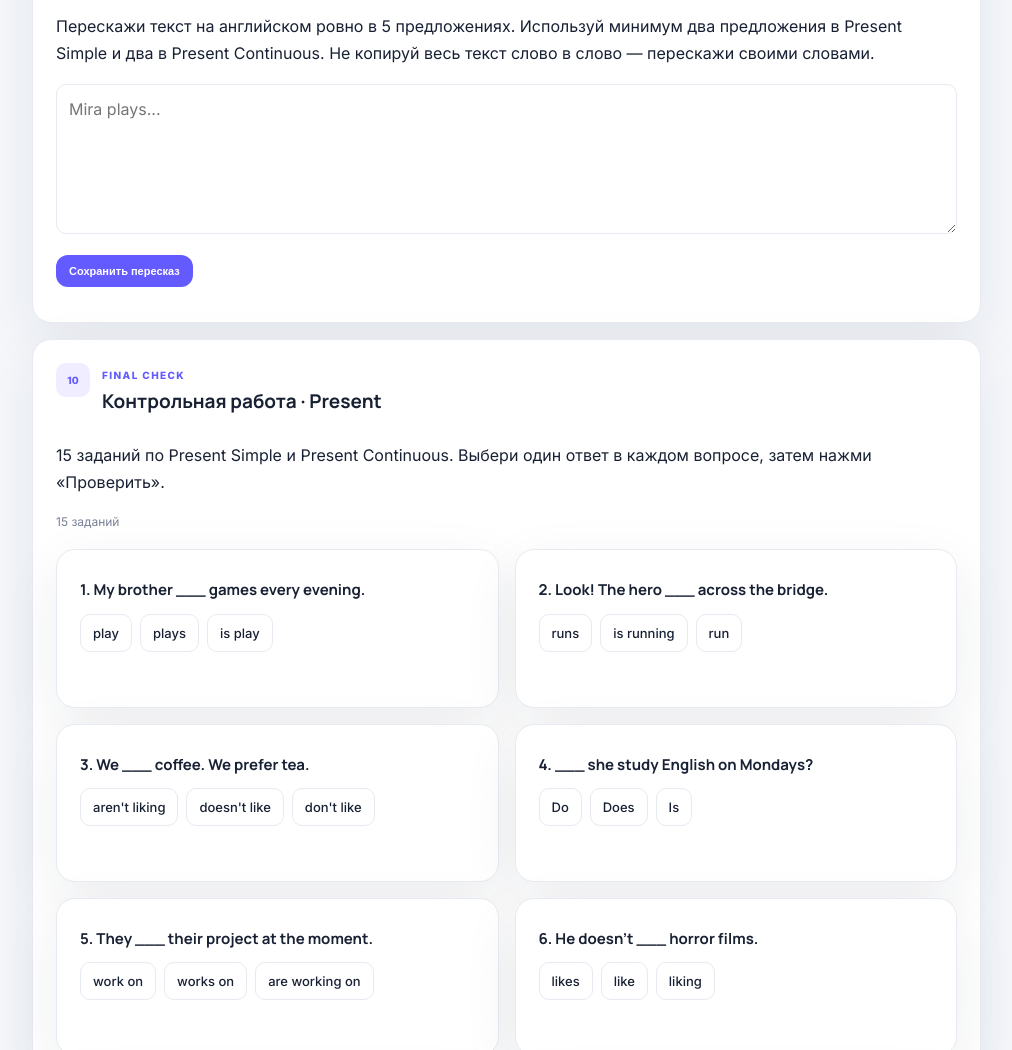
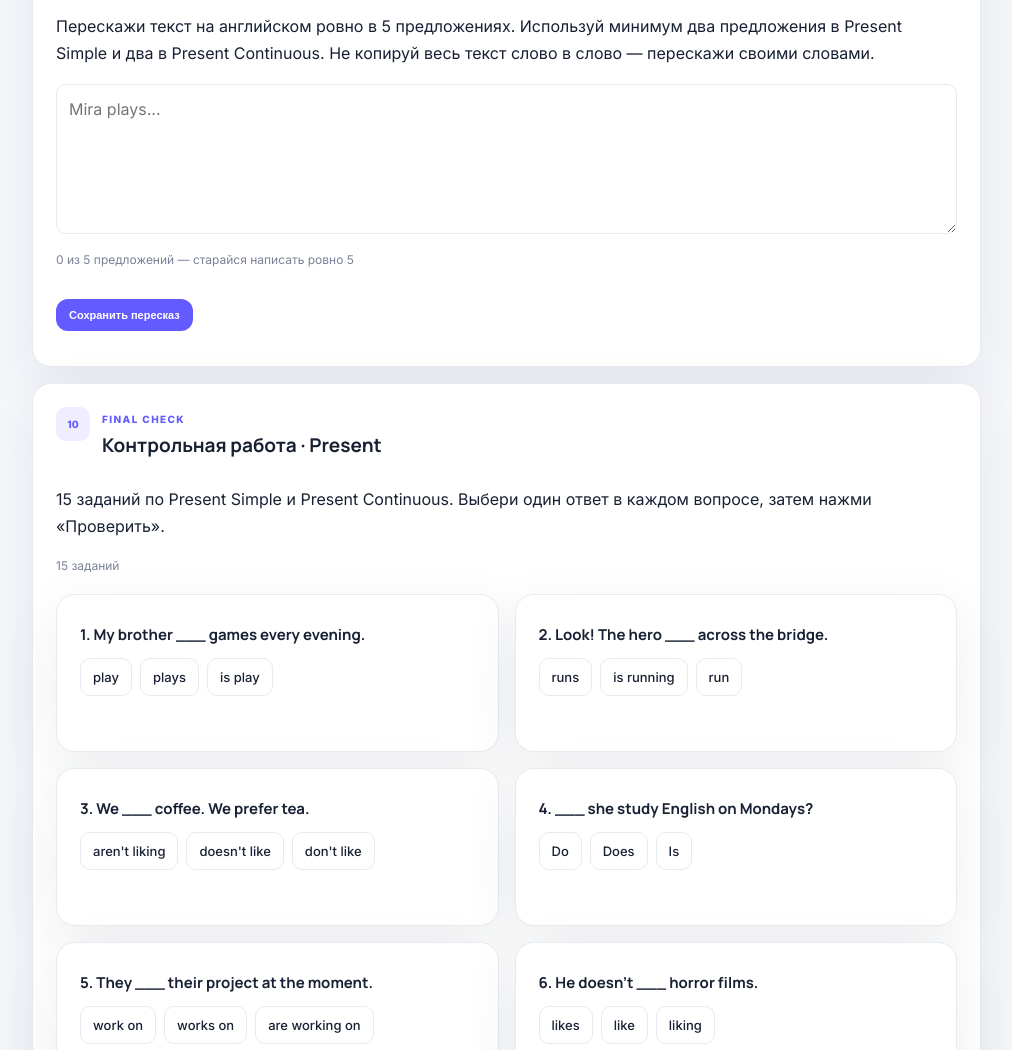
Before and after one commit to Harvus-son/English, a website: page present.html in a window 1280 px wide. Shown: the part 3648-4698 px from the top of the page, without its empty margins (261-1273 px from the left). Drawn offline with nearby package versions, Linux system fonts and the light colour scheme.

Commit message:
Add five-sentence writing counter

```diff
--- a/present.html
+++ b/present.html
@@ -17,7 +17,7 @@
 <article class="content-card"><h3>06 · Как добавлять -ing</h3><table class="rule-table"><tr><th>Правило</th><th>Пример</th></tr><tr><td>Обычно + ing</td><td>play → playing</td></tr><tr><td>Глагол заканчивается на -e: убираем e</td><td>write → writing</td></tr><tr><td>Короткая форма согласная-гласная-согласная: иногда удваиваем последнюю согласную</td><td>run → running</td></tr><tr><td>ie меняется на y</td><td>lie → lying</td></tr></table><p><strong>Слова-подсказки:</strong> now, right now, at the moment, look!, listen! для Continuous; usually, often, never, every day, on Mondays для Simple.</p><div class="inline-note">Не полагайся только на одно слово: определи смысл предложения. Глаголы состояния, например know, like, need, обычно не используют в Continuous в обычном значении: <code>I know the answer.</code></div></article>
 <article class="content-card wide"><h3>07 · Частые ошибки</h3><table class="rule-table"><tr><th>Неправильно</th><th>Правильно</th><th>Почему</th></tr><tr><td>She don't play.</td><td>She doesn't play.</td><td>Для she используется doesn't.</td></tr><tr><td>Does he plays?</td><td>Does he play?</td><td>После does — начальная форма.</td></tr><tr><td>I playing now.</td><td>I am playing now.</td><td>Нужен am/is/are.</td></tr><tr><td>They are play.</td><td>They are playing.</td><td>После be ставим verb-ing.</td></tr></table></article>
 <article class="content-card wide" id="reading"><div class="section-heading"><span class="step">08</span><div><span class="eyebrow">READING</span><h3>Чтение: Sky Island Adventure</h3></div></div><p class="muted">Прочитай текст. В нём есть привычки персонажа и действия, которые происходят сейчас.</p><div class="reading-text"><p>1. Mira plays Sky Island Adventure after school.</p><p>2. She usually collects blue crystals near the river.</p><p>3. Today, she is exploring a new cave with her friend Leo.</p><p>4. Leo is carrying a bright lantern, and Mira is looking for a hidden map.</p><p>5. They often share their treasures, but now they are searching for one special crystal.</p></div><h4>Проверь понимание</h4><ol><li>When does Mira play the game?</li><li>What does she usually collect?</li><li>What is she doing today?</li><li>Who is carrying a lantern?</li><li>What are they looking for now?</li></ol></article>
-<article class="content-card wide" id="retelling"><div class="section-heading"><span class="step">09</span><div><span class="eyebrow">WRITING</span><h3>Пересказ в 5 предложениях</h3></div></div><p>Перескажи текст на английском ровно в 5 предложениях. Используй минимум два предложения в Present Simple и два в Present Continuous. Не копируй весь текст слово в слово — перескажи своими словами.</p><textarea id="retellText" placeholder="Mira plays..."></textarea><button id="saveRetelling" class="small-button">Сохранить пересказ</button><p id="retellStatus" class="muted" aria-live="polite"></p></article>
+<article class="content-card wide" id="retelling"><div class="section-heading"><span class="step">09</span><div><span class="eyebrow">WRITING</span><h3>Пересказ в 5 предложениях</h3></div></div><p>Перескажи текст на английском ровно в 5 предложениях. Используй минимум два предложения в Present Simple и два в Present Continuous. Не копируй весь текст слово в слово — перескажи своими словами.</p><textarea id="retellText" placeholder="Mira plays..."></textarea><p id="retellCounter" class="muted">0 из 5 предложений</p><button id="saveRetelling" class="small-button">Сохранить пересказ</button><p id="retellStatus" class="muted" aria-live="polite"></p></article>
 <article class="content-card wide" id="exam"><div class="section-heading"><span class="step">10</span><div><span class="eyebrow">FINAL CHECK</span><h3>Контрольная работа · Present</h3></div></div><p>15 заданий по Present Simple и Present Continuous. Выбери один ответ в каждом вопросе, затем нажми «Проверить».</p><p class="exam-progress" id="examCount">Загружаем задания…</p><div id="courseExam" class="lesson-layout"></div><button id="checkExam" class="next-button">Проверить контрольную</button><h3 id="examResult" aria-live="polite">Ответь на все задания.</h3><p id="remoteStatus" class="muted" aria-live="polite"></p></article></div>
 <footer class="course-footer">Прогресс этого раздела сохраняется в браузере. После входа в аккаунт результаты контрольной и пересказы также отправляются в базу для просмотра учителем.</footer>
 </main></div>
```
